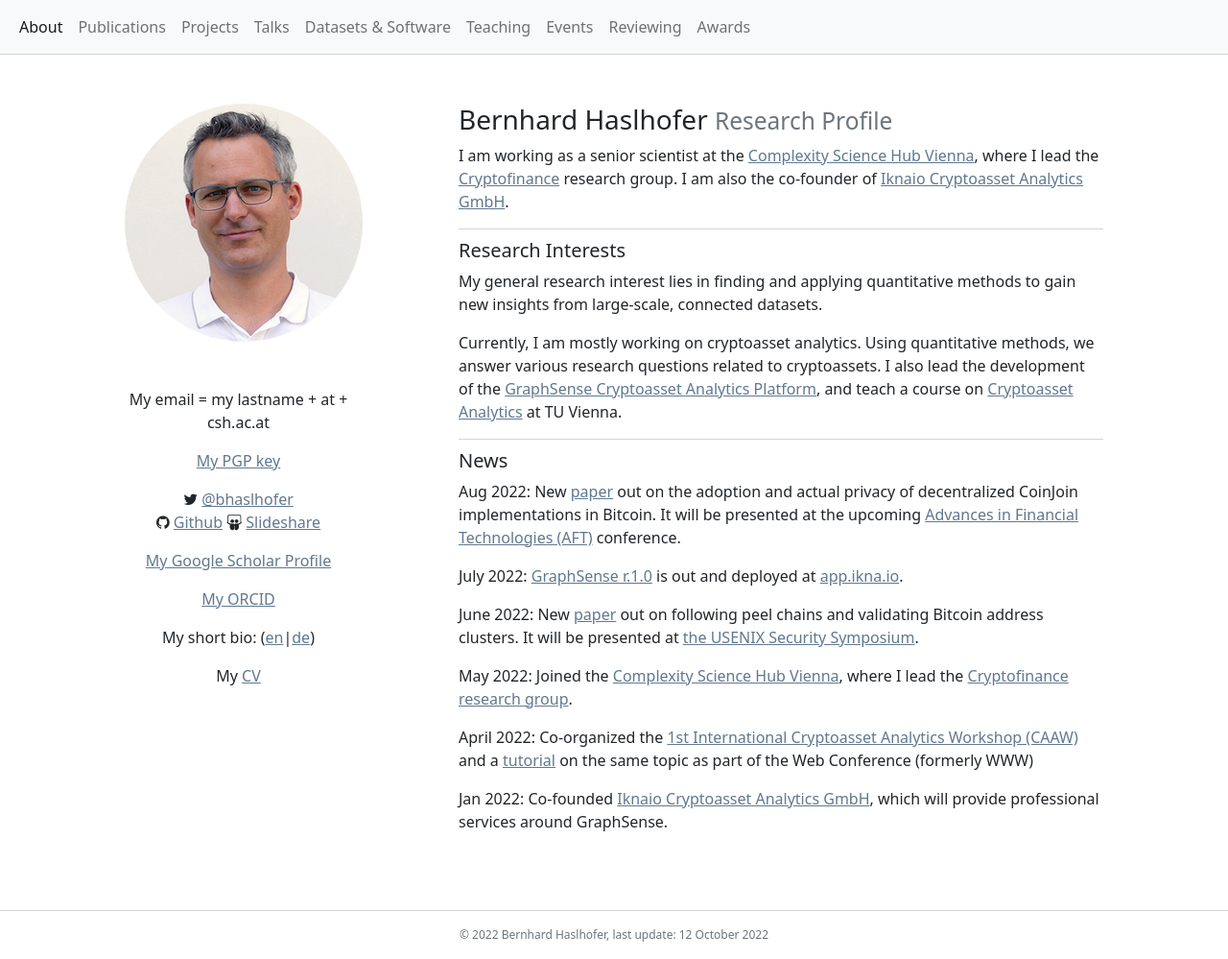
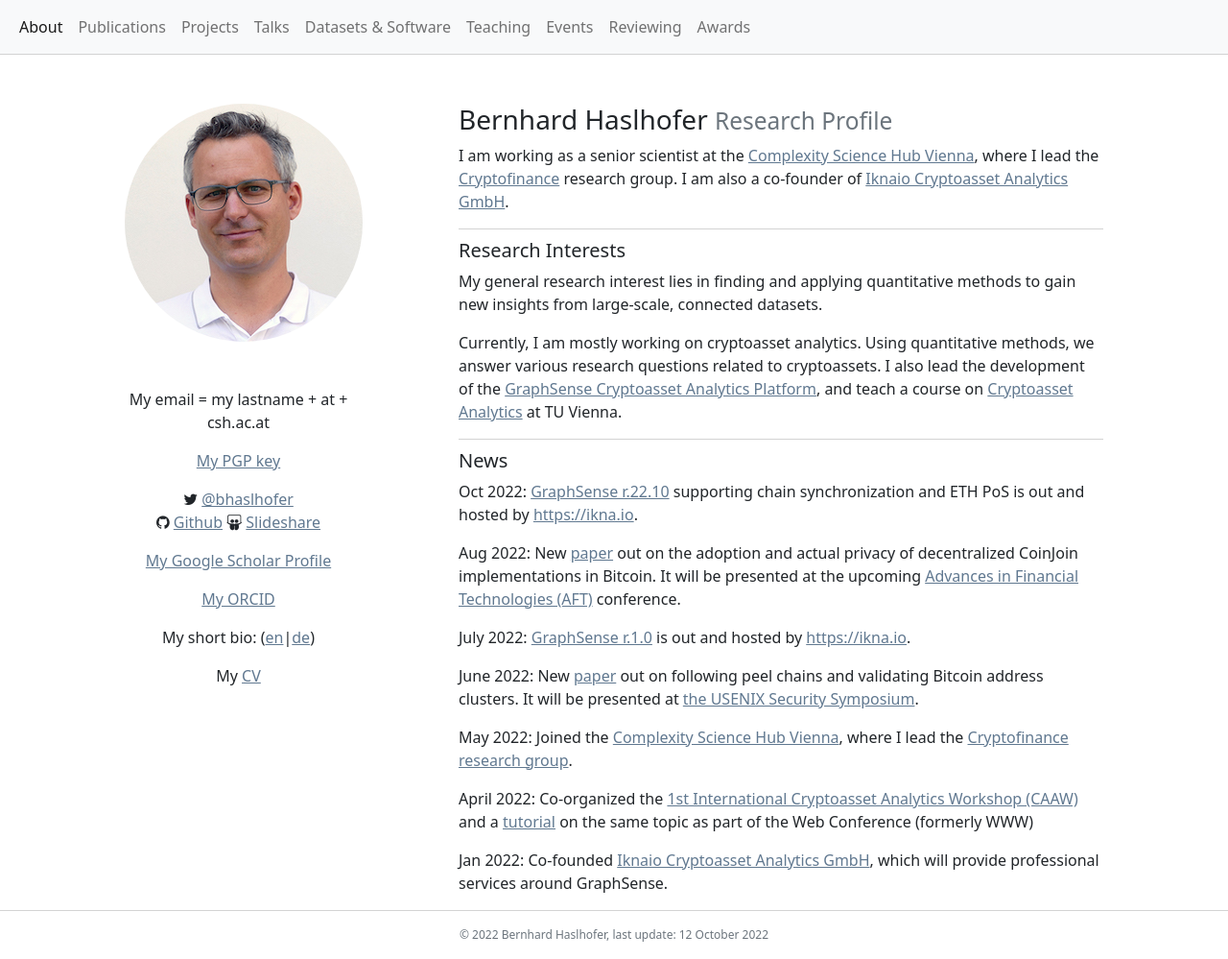
Before and after one commit to behas/behas.github.com, a Jekyll site: the page built from index.html, in a window 1280 px wide and 999 px high. Shown: the whole window at 96% size. Built offline with Jekyll 4.4.1, drawn with Linux system fonts in a browser that asks for light colours; a style sheet for code colours, icons or effects is not loaded.

Commit message:
updated news

```diff
--- a/index.html
+++ b/index.html
@@ -45,7 +45,7 @@ title: Research Profile
         <small class="text-muted">Research Profile</small>
       </h3>
 
-      <p>I am working as a senior scientist at the <a href="https://www.csh.ac.at/" target="_blank">Complexity Science Hub Vienna</a>, where I lead the <a href="https://www.csh.ac.at/complexity-science/Cryptofinance/" target="_blank">Cryptofinance</a> research group. I am also the co-founder of <a href="https://www.ikna.io">Iknaio Cryptoasset Analytics GmbH</a>.
+      <p>I am working as a senior scientist at the <a href="https://www.csh.ac.at/" target="_blank">Complexity Science Hub Vienna</a>, where I lead the <a href="https://www.csh.ac.at/complexity-science/Cryptofinance/" target="_blank">Cryptofinance</a> research group. I am also a co-founder of <a href="https://www.ikna.io">Iknaio Cryptoasset Analytics GmbH</a>.
 
       <section>
         <h5>Research Interests</h5>
@@ -59,9 +59,11 @@ title: Research Profile
       <section>
         <h5>News</h5>
 
+        <p>Oct 2022: <a href="https://github.com/graphsense" target="_blank">GraphSense r.22.10</a> supporting chain synchronization and ETH PoS is out and hosted by <a href="https://ikna.io" target="_blank">https://ikna.io</a>.</p>
+
         <p>Aug 2022: New <a href="https://arxiv.org/abs/2109.10229" target="_blank">paper</a> out on the adoption and actual privacy of decentralized CoinJoin implementations in Bitcoin. It will be presented at the upcoming <a href="https://aft.acm.org/aft22/index.html" target="_blank">Advances in Financial Technologies (AFT)</a> conference.</p>
 
-        <p>July 2022: <a href="https://github.com/graphsense" target="_blank">GraphSense r.1.0</a> is out and deployed at <a href="https://app.ikna.io" target="_blank">app.ikna.io</a>.</p>
+        <p>July 2022: <a href="https://github.com/graphsense" target="_blank">GraphSense r.1.0</a> is out and hosted by <a href="https://ikna.io" target="_blank">https://ikna.io</a>.</p>
 
         <p>June 2022: New <a href="https://arxiv.org/abs/2205.13882" target="_blank">paper</a> out on following peel chains and validating Bitcoin address clusters. It will be presented at <a href="https://www.usenix.org/conference/usenixsecurity22/winter-accepted-papers" target="_blank">the USENIX Security Symposium</a>.</p>
 
```
